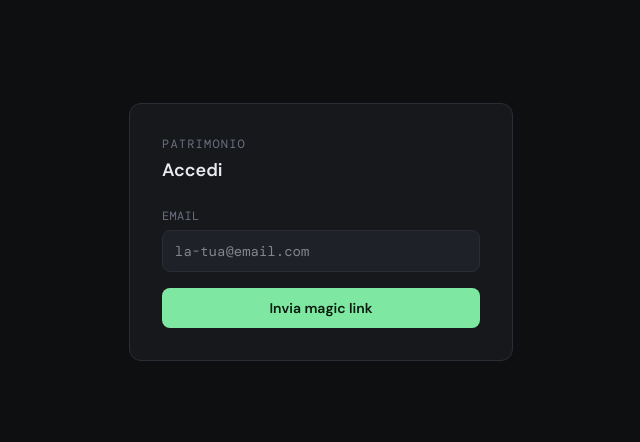
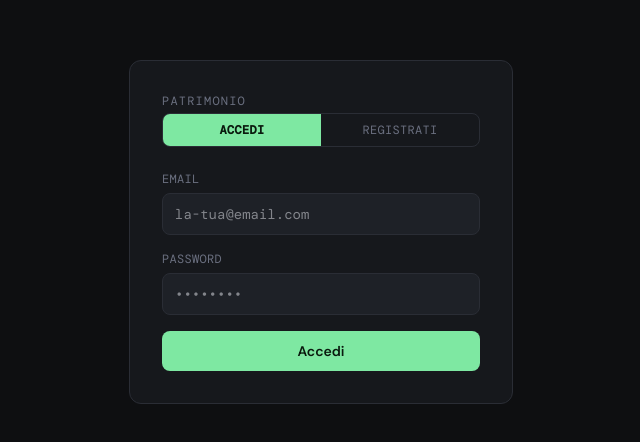
Before and after one commit to Zzino440/bank-app, a Next.js app: page /login in a window 1280 px wide. Shown: the part 168-610 px from the top of the page, without its empty margins (319-959 px from the left). Built offline with nearby package versions, Linux system fonts and the light colour scheme; a web font is replaced by a local one.

Commit message:
Aggiunto login/logout e fixato problema primo accesso

```diff
--- a/src/app/login/page.tsx
+++ b/src/app/login/page.tsx
@@ -1,34 +1,58 @@
 "use client";
 
 import { useState } from "react";
+import { useRouter } from "next/navigation";
 import { createClient } from "@/lib/supabase/client";
 
+type Mode = "login" | "register";
+
 export default function LoginPage() {
+  const router = useRouter();
+  const [mode, setMode] = useState<Mode>("login");
   const [email, setEmail] = useState("");
-  const [sent, setSent] = useState(false);
+  const [password, setPassword] = useState("");
+  const [confirmPassword, setConfirmPassword] = useState("");
   const [error, setError] = useState("");
   const [loading, setLoading] = useState(false);
+  const [registered, setRegistered] = useState(false);
 
   async function handleSubmit(e: React.FormEvent) {
     e.preventDefault();
     setError("");
+
+    if (mode === "register" && password !== confirmPassword) {
+      setError("Le password non coincidono.");
+      return;
+    }
+
     setLoading(true);
+    const supabase = createClient();
 
-    const supabase = createClient();
-    const { error } = await supabase.auth.signInWithOtp({
-      email,
-      options: {
-        emailRedirectTo: `${window.location.origin}/auth/callback`,
-      },
-    });
+    if (mode === "login") {
+      const { error } = await supabase.auth.signInWithPassword({ email, password });
+      setLoading(false);
+      if (error) {
+        setError(error.message);
+      } else {
+        router.push("/dashboard");
+      }
+    } else {
+      const { error } = await supabase.auth.signUp({ email, password });
+      setLoading(false);
+      if (error) {
+        setError(error.message);
+      } else {
+        setRegistered(true);
+      }
+    }
+  }
 
-    setLoading(false);
-
-    if (error) {
-      setError(error.message);
-    } else {
-      setSent(true);
-    }
+  function switchMode(next: Mode) {
+    setMode(next);
+    setError("");
+    setPassword("");
+    setConfirmPassword("");
+    setRegistered(false);
   }
 
   return (
@@ -37,16 +61,46 @@ export default function LoginPage() {
         <h1 className="mb-1 font-mono text-xs uppercase tracking-widest text-muted">
           Patrimonio
         </h1>
-        <h2 className="mb-6 text-lg font-semibold text-text">Accedi</h2>
 
-        {sent ? (
+        {/* Toggle */}
+        <div className="mb-6 flex rounded-lg border border-border overflow-hidden">
+          <button
+            type="button"
+            onClick={() => switchMode("login")}
+            className={`flex-1 py-2 font-mono text-xs uppercase tracking-wide transition-colors ${
+              mode === "login"
+                ? "bg-accent text-[#0a1a0e] font-semibold"
+                : "text-muted hover:text-text"
+            }`}
+          >
+            Accedi
+          </button>
+          <button
+            type="button"
+            onClick={() => switchMode("register")}
+            className={`flex-1 py-2 font-mono text-xs uppercase tracking-wide transition-colors ${
+              mode === "register"
+                ? "bg-accent text-[#0a1a0e] font-semibold"
+                : "text-muted hover:text-text"
+            }`}
+          >
+            Registrati
+          </button>
+        </div>
+
+        {registered ? (
           <div className="rounded-lg border border-accent/30 bg-accent/5 p-4 text-center">
-            <p className="mb-1 text-sm font-medium text-accent">
-              Link inviato!
+            <p className="mb-1 text-sm font-medium text-accent">Registrazione completata!</p>
+            <p className="font-mono text-xs text-muted">
+              Controlla la mail per confermare l&apos;account, poi accedi.
             </p>
-            <p className="font-mono text-xs text-muted">
-              Controlla la casella {email}
-            </p>
+            <button
+              type="button"
+              onClick={() => switchMode("login")}
+              className="mt-3 font-mono text-xs text-accent underline"
+            >
+              Vai al login
+            </button>
           </div>
         ) : (
           <form onSubmit={handleSubmit} className="flex flex-col gap-4">
@@ -68,6 +122,44 @@ export default function LoginPage() {
               />
             </div>
 
+            <div>
+              <label
+                htmlFor="password"
+                className="mb-1.5 block font-mono text-xs uppercase tracking-wide text-muted"
+              >
+                Password
+              </label>
+              <input
+                id="password"
+                type="password"
+                value={password}
+                onChange={(e) => setPassword(e.target.value)}
+                placeholder="••••••••"
+                required
+                className="w-full rounded-lg border border-border bg-surface-2 px-3 py-2.5 font-mono text-sm text-text outline-none transition-colors focus:border-accent"
+              />
+            </div>
+
+            {mode === "register" && (
+              <div>
+                <label
+                  htmlFor="confirmPassword"
+                  className="mb-1.5 block font-mono text-xs uppercase tracking-wide text-muted"
+                >
+                  Conferma password
+                </label>
+                <input
+                  id="confirmPassword"
+                  type="password"
+                  value={confirmPassword}
+                  onChange={(e) => setConfirmPassword(e.target.value)}
+                  placeholder="••••••••"
+                  required
+                  className="w-full rounded-lg border border-border bg-surface-2 px-3 py-2.5 font-mono text-sm text-text outline-none transition-colors focus:border-accent"
+                />
+              </div>
+            )}
+
             {error && (
               <p className="font-mono text-xs text-danger">{error}</p>
             )}
@@ -77,7 +169,11 @@ export default function LoginPage() {
               disabled={loading}
               className="rounded-lg bg-accent px-4 py-2.5 text-sm font-semibold text-[#0a1a0e] transition-opacity hover:opacity-85 disabled:opacity-50"
             >
-              {loading ? "Invio in corso..." : "Invia magic link"}
+              {loading
+                ? "Attendere..."
+                : mode === "login"
+                ? "Accedi"
+                : "Crea account"}
             </button>
           </form>
         )}
--- a/src/components/dashboard/Dashboard.tsx
+++ b/src/components/dashboard/Dashboard.tsx
@@ -1,6 +1,8 @@
 "use client";
 
-import { useState, useRef } from "react";
+import { useState, useRef, useEffect } from "react";
+import { useRouter } from "next/navigation";
+import { createClient } from "@/lib/supabase/client";
 import { useAccounts } from "@/hooks/useAccounts";
 import { useSnapshots } from "@/hooks/useSnapshots";
 import type { Account } from "@/lib/types";
@@ -15,6 +17,14 @@ import SnapshotLog from "./SnapshotLog";
 import type { Snapshot } from "@/lib/types";
 
 export default function Dashboard() {
+  const router = useRouter();
+
+  async function handleLogout() {
+    const supabase = createClient();
+    await supabase.auth.signOut();
+    router.push("/login");
+  }
+
   const {
     accounts,
     liquidityAccounts,
@@ -32,11 +42,19 @@ export default function Dashboard() {
 
   const { snapshots, loading: loadingSnapshots, addSnapshot, deleteSnapshot } = useSnapshots();
 
+  const [userId, setUserId] = useState<string>("");
   const [editModalOpen, setEditModalOpen] = useState(false);
   const [editAccountId, setEditAccountId] = useState<string | null>(null);
   const [pdfResults, setPdfResults] = useState<PdfResults | null>(null);
   const [pdfResetSignal, setPdfResetSignal] = useState(0);
   const importRef = useRef<HTMLInputElement>(null);
+
+  useEffect(() => {
+    const supabase = createClient();
+    supabase.auth.getUser().then(({ data }) => {
+      if (data.user) setUserId(data.user.id);
+    });
+  }, []);
 
   if (loadingAccounts || loadingSnapshots) {
     return (
@@ -213,6 +231,12 @@ export default function Dashboard() {
         >
           + Manuale
         </button>
+        <button
+          onClick={handleLogout}
+          className="rounded-lg border border-border px-3.5 py-2 font-mono text-xs text-muted transition-colors hover:border-surface-3 hover:text-text"
+        >
+          Esci
+        </button>
       </div>
 
       <PdfDropzone onResults={setPdfResults} resetSignal={pdfResetSignal} />
@@ -262,6 +286,7 @@ export default function Dashboard() {
         <PdfConfirmModal
           results={pdfResults}
           accounts={accounts}
+          userId={userId}
           onApply={handlePdfApply}
           onClose={handlePdfFlowClose}
         />
--- a/src/components/dashboard/PdfConfirmModal.tsx
+++ b/src/components/dashboard/PdfConfirmModal.tsx
@@ -14,6 +14,7 @@ const ISIN_TO_KEY: Record<string, string> = {
 interface Props {
   results: PdfResults;
   accounts: Account[];
+  userId: string;
   onApply: (updates: AccountUpdate[], nota: string) => Promise<void>;
   onClose: () => void;
 }
@@ -32,7 +33,7 @@ const LIQ_FIELDS = [
   { key: "trliq", label: "Trade Republic liquidità", color: "#67e8f9", abbr: "TR" },
 ];
 
-export default function PdfConfirmModal({ results, accounts, onApply, onClose }: Props) {
+export default function PdfConfirmModal({ results, accounts, userId, onApply, onClose }: Props) {
   // State per i valori editabili
   const [liqValues, setLiqValues] = useState<Record<string, string>>(() => {
     const init: Record<string, string> = {};
@@ -105,7 +106,7 @@ export default function PdfConfirmModal({ results, accounts, onApply, onClose }:
           changes: {},
           newAccount: {
             id: newId,
-            user_id: accounts[0]?.user_id ?? "",
+            user_id: userId,
             nome: e.nome,
             tipo: isin,
             saldo: val,
--- a/src/hooks/useAccounts.ts
+++ b/src/hooks/useAccounts.ts
@@ -3,6 +3,15 @@
 import { useCallback, useEffect, useState } from "react";
 import { createClient } from "@/lib/supabase/client";
 import type { Account } from "@/lib/types";
+
+const DEFAULT_ACCOUNTS = [
+  { id: "ca",    nome: "Crédit Agricole",          tipo: "Corrente",     colore: "#4fc3f7", is_etf: false, saldo: 0, sort_order: 0 },
+  { id: "n26",   nome: "N26 – conto principale",   tipo: "Corrente",     colore: "#a78bfa", is_etf: false, saldo: 0, sort_order: 1 },
+  { id: "n26s",  nome: "N26 – spazio risparmi",    tipo: "Risparmio",    colore: "#c4b5fd", is_etf: false, saldo: 0, sort_order: 2 },
+  { id: "trliq", nome: "Trade Republic liquidità", tipo: "Corrente",     colore: "#67e8f9", is_etf: false, saldo: 0, sort_order: 3 },
+  { id: "etf1",  nome: "ETF 1",                    tipo: "IE00BG0J4C88", colore: "#a3e635", is_etf: true,  saldo: 0, sort_order: 4 },
+  { id: "etf2",  nome: "ETF 2",                    tipo: "IE00BMH5YF48", colore: "#86efac", is_etf: true,  saldo: 0, sort_order: 5 },
+];
 
 export function useAccounts() {
   const [accounts, setAccounts] = useState<Account[]>([]);
@@ -14,7 +23,19 @@ export function useAccounts() {
       .from("accounts")
       .select("*")
       .order("sort_order");
-    if (data) setAccounts(data);
+
+    if (data && data.length === 0) {
+      const { data: { user } } = await supabase.auth.getUser();
+      if (user) {
+        const seeded = DEFAULT_ACCOUNTS.map((a) => ({ ...a, user_id: user.id }));
+        await supabase.from("accounts").insert(seeded);
+        const { data: fresh } = await supabase.from("accounts").select("*").order("sort_order");
+        if (fresh) setAccounts(fresh);
+      }
+    } else if (data) {
+      setAccounts(data);
+    }
+
     setLoading(false);
   }, [supabase]);
 
```
Also changed, not shown: .claude/settings.local.json (added).
